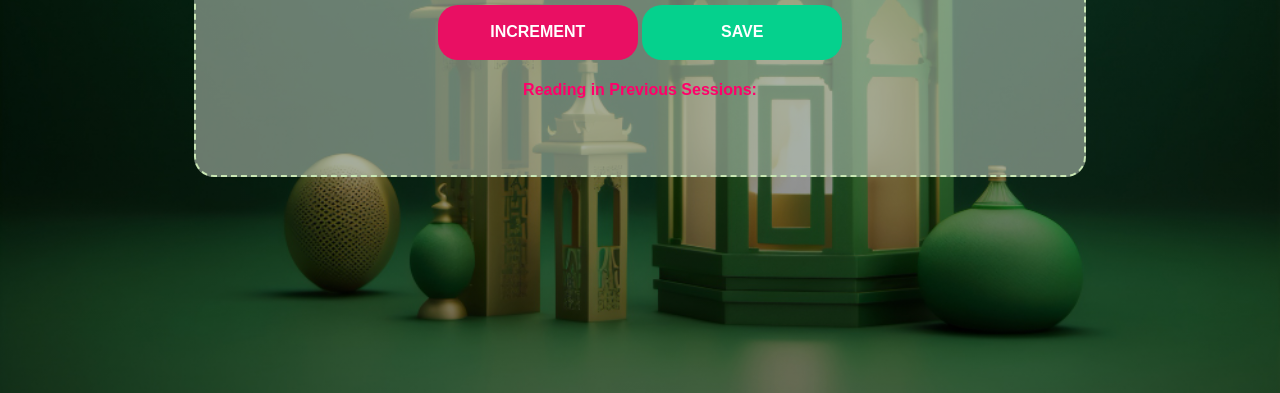
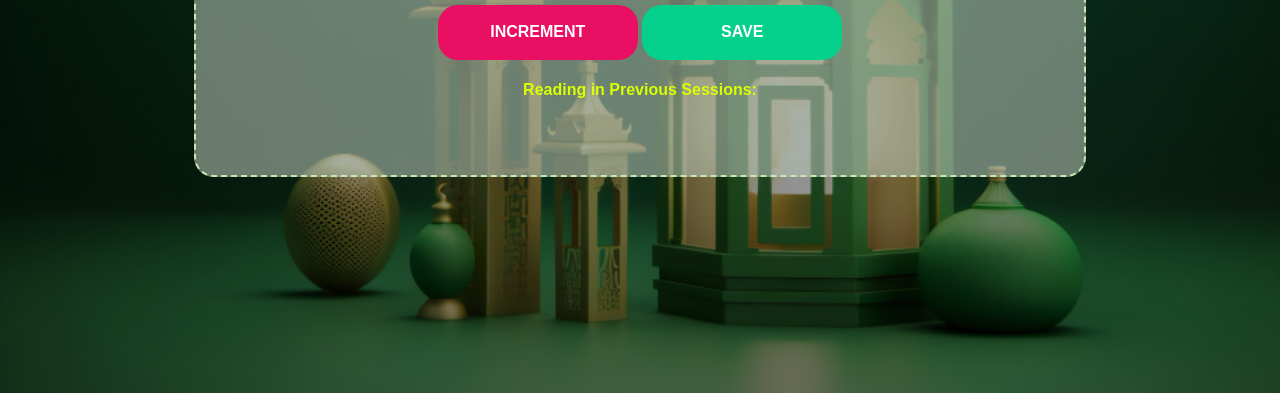
Before and after one commit to iamishfaq1/Tasbeeh-Counter, a plain HTML site: page index.html in a window 1280 px wide. Shown: the part 407-800 px from the top of the page. Drawn offline with nearby package versions, Linux system fonts and the light colour scheme.

Commit message:
Update index.css
Color changed to yellow

```diff
--- a/index.css
+++ b/index.css
@@ -42,7 +42,7 @@ button {
     border-radius: 20px;
 }
 p {
-    color: #ff006a;
+    color: #d9ff00;
 }
 
 #increment-btn {
```
